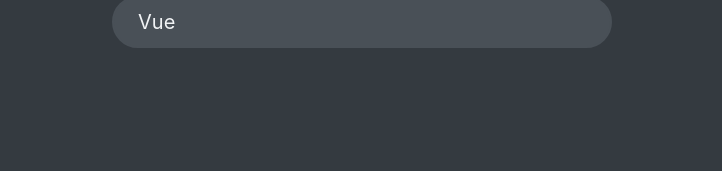
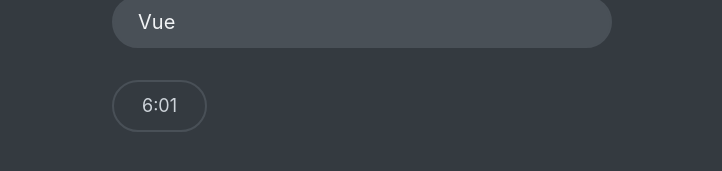
Before and after one commit to DarthWHO/udemy-react-quiz, a React (Vite) app: page / in a window 1280 px wide. Both pictures are taken after a click on the button "Let's start". Shown: the part 555-726 px from the top of the page, without its empty margins (278-1000 px from the left). Built offline with nearby package versions, Linux system fonts and the light colour scheme; data requests are answered from the project's data file; a web font is replaced by a local one.

Commit message:
implemented finish screen and high score, setup timer component

```diff
--- a/src/App.jsx
+++ b/src/App.jsx
@@ -7,6 +7,8 @@
 import NextButton from "./components/NextButton";
 import Progress from "./components/Progress";
 import FinishScreen from "./components/FinishScreen";
+import Timer from "./components/Timer";
+import Footer from "./components/Footer";
 import { useEffect, useReducer } from "react";
 
 const initialState = {
@@ -15,6 +17,7 @@
   index: 0,
   answer: null,
   points: 0,
+  highscore: 0,
 };
 
 function reducer(state, action) {
@@ -33,7 +36,12 @@
     case "active":
       return { ...state, status: "active" };
     case "finish":
-      return { ...state, status: "finished" };
+      return {
+        ...state,
+        status: "finished",
+        highscore:
+          state.points > state.highscore ? state.points : state.highscore,
+      };
     case "nextQuestion":
       return { ...state, index: state.index + 1, answer: null };
     case "newAnswer": {
@@ -49,7 +57,12 @@
       };
     }
     case "restart":
-      return { ...initialState, questions: state.questions, status: "ready" };
+      return {
+        ...initialState,
+        questions: state.questions,
+        status: "ready",
+        highscore: state.highscore,
+      };
 
     default:
       throw new Error("Action is unknown");
@@ -57,10 +70,8 @@
 }
 
 function App() {
-  const [{ questions, status, index, answer, points }, dispatch] = useReducer(
-    reducer,
-    initialState
-  );
+  const [{ questions, status, index, answer, points, highscore }, dispatch] =
+    useReducer(reducer, initialState);
   const questionsLength = questions.length;
   const totalPoints = questions.reduce((acc, currentQuestion) => {
     return currentQuestion.points + acc;
@@ -78,6 +89,8 @@
     }
     fetchData();
   }, []);
+
+  const timeReamaining = "6:01";
 
   return (
     <div className="app">
@@ -105,12 +118,15 @@
               dispatch={dispatch}
               answer={answer}
             />
+            <Footer>
+              <Timer timeReamaining={timeReamaining} dispatch={dispatch} />{" "}
               <NextButton
                 dispatch={dispatch}
                 answer={answer}
                 index={index}
                 questionsLength={questionsLength}
               />
+            </Footer>
           </>
         )}
         {status === "finished" && (
@@ -118,6 +134,7 @@
             points={points}
             totalPoints={totalPoints}
             dispatch={dispatch}
+            highscore={highscore}
           />
         )}
       </Main>
--- a/src/components/FinishScreen.jsx
+++ b/src/components/FinishScreen.jsx
@@ -1,11 +1,27 @@
-function FinishScreen({ points, totalPoints, dispatch }) {
+function FinishScreen({ points, totalPoints, dispatch, highscore }) {
   const percentage = Math.ceil((points / totalPoints) * 100);
+
+  let emoji;
+
+  if (percentage === 100) {
+    emoji = "🏆";
+  } else if (percentage >= 80) {
+    emoji = "🎉";
+  } else if (percentage >= 50) {
+    emoji = "😊";
+  } else if (percentage > 0) {
+    emoji = "😒";
+  } else {
+    emoji = "🤦‍♂️";
+  }
+
   return (
     <div>
       <p className="result">
-        You scored <strong>{points}</strong> out of {totalPoints} ({percentage}
-        %)
+        <span>{emoji}</span> You scored <strong>{points}</strong> out of{" "}
+        {totalPoints} ({percentage}%)
       </p>
+      <p className="highscore">Highscore: {highscore} points</p>
       <button
         className="btn btn-ui"
         onClick={() => dispatch({ type: "restart" })}
--- /dev/null
+++ b/src/components/Footer.jsx
@@ -0,0 +1,5 @@
+function Footer({ children }) {
+  return <div>{children}</div>;
+}
+
+export default Footer;
--- /dev/null
+++ b/src/components/Timer.jsx
@@ -0,0 +1,5 @@
+function Timer({ timeReamaining, dispatch }) {
+  return <div className="timer">{timeReamaining}</div>;
+}
+
+export default Timer;
```
Lines whose indentation alone changed are shown as unchanged.
